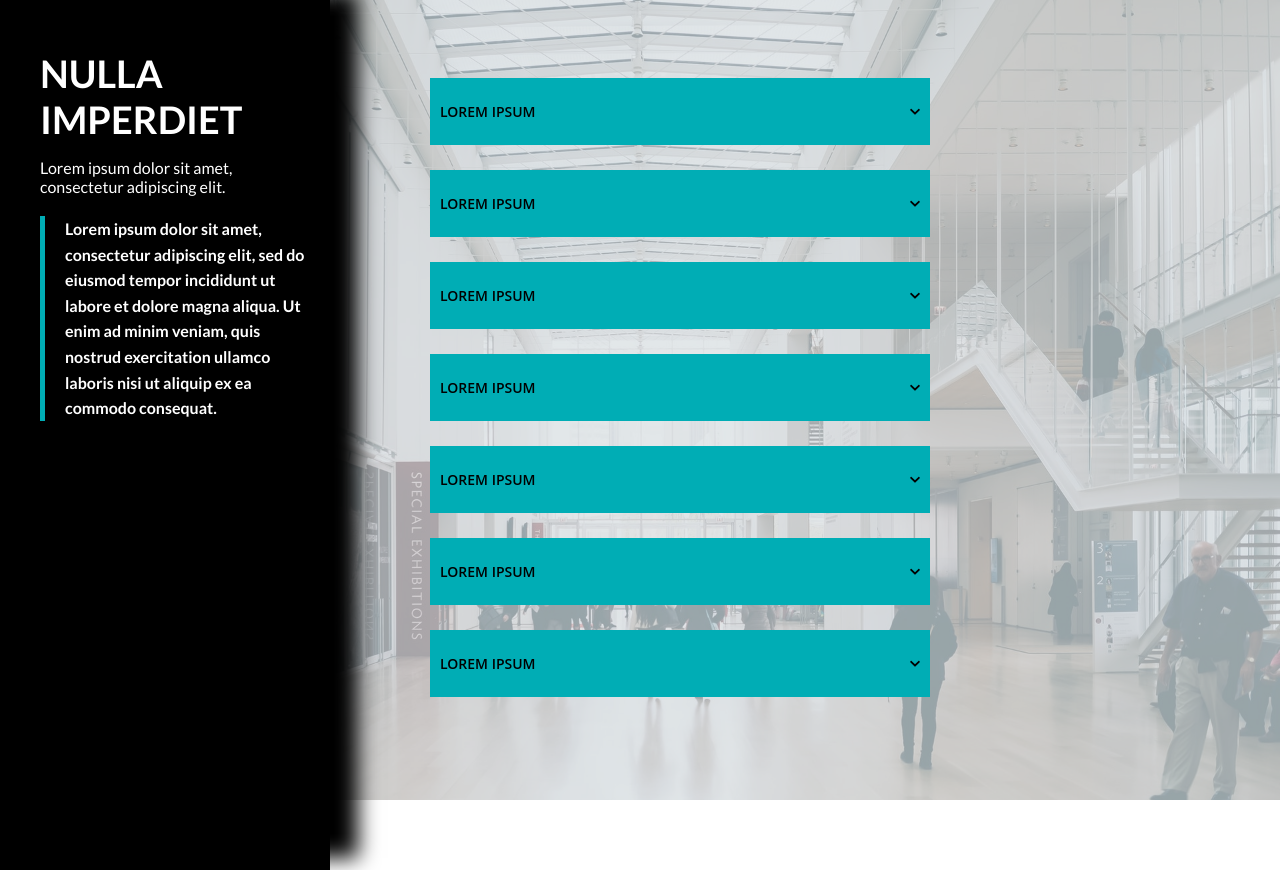
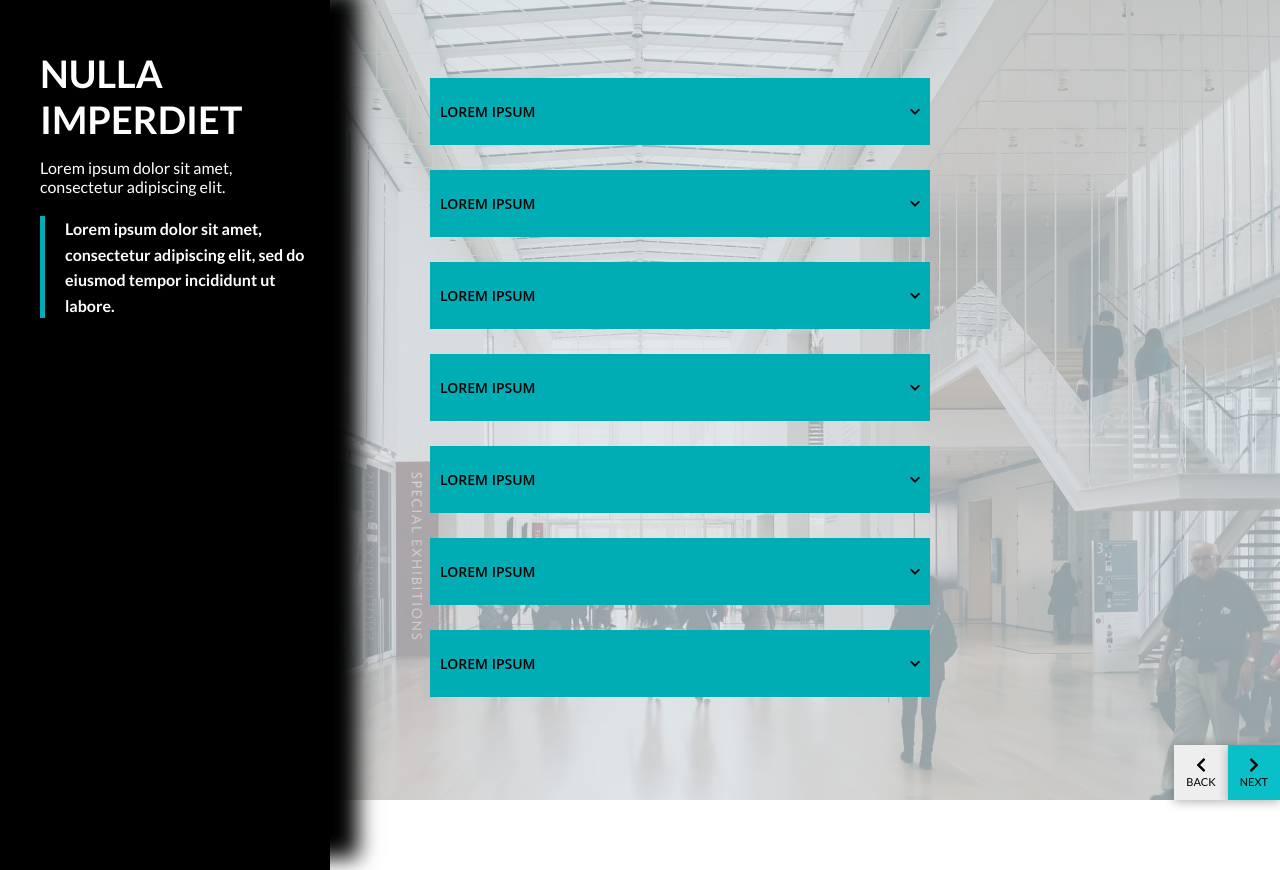
Before and after one commit to trinajoy/react-accordian-demo, a React (Create React App) app: page / in a window 1280 px wide. Built offline with nearby package versions, Linux system fonts and the light colour scheme.

Commit message:
add pagination arrows

```diff
--- a/src/components/Accordian/Accordian.js
+++ b/src/components/Accordian/Accordian.js
@@ -1,6 +1,6 @@
 import React, {useState, useRef} from "react";
 import "./Accordian.css";
-import Chevron from "../Chevron";
+import ChevronDown from "../Chevron/ChevronDown";
 
 function Accordian(props) {
   const [setActive, setActiveState] = useState("");
@@ -20,7 +20,7 @@ function Accordian(props) {
       <button className={`accordian ${setActive}`} onClick={toggleAccordian}>
         <p className="accordian__title"> {props.title} </p>
 
-        <Chevron className={`${setRotate}`} width={10} fill={"#000"} />
+        <ChevronDown className={`${setRotate}`} width={10} fill={"#000"} />
       </button>
       <div ref={content} style={{maxHeight: `${setHeight}`}} className="accordian__content">
         <div className="accordian__text" dangerouslySetInnerHTML={{__html: props.content}} />
--- a/src/components/Chevron.js
+++ b/src/components/Chevron/ChevronDown.js
@@ -1,6 +1,6 @@
 import React from "react";
 
-function Chevron(props) {
+function ChevronDown(props) {
   return (
     <svg className={props.className} height={props.height} width={props.width} xmlns="http://www.w3.org/2000/svg" viewBox="0 0 448 512">
       <path
@@ -11,4 +11,4 @@ function Chevron(props) {
   );
 }
 
-export default Chevron;
+export default ChevronDown;
--- /dev/null
+++ b/src/components/Chevron/ChevronLeft.js
@@ -0,0 +1,11 @@
+import React from "react";
+
+function ChevronLeft(props) {
+  return (
+    <svg className={props.className} height={props.height} width={props.width} xmlns="http://www.w3.org/2000/svg" viewBox="0 0 320 512">
+      <path fill={props.fill} d="M34.52 239.03L228.87 44.69c9.37-9.37 24.57-9.37 33.94 0l22.67 22.67c9.36 9.36 9.37 24.52.04 33.9L131.49 256l154.02 154.75c9.34 9.38 9.32 24.54-.04 33.9l-22.67 22.67c-9.37 9.37-24.57 9.37-33.94 0L34.52 272.97c-9.37-9.37-9.37-24.57 0-33.94z" />
+    </svg>
+  );
+}
+
+export default ChevronLeft;
--- /dev/null
+++ b/src/components/Chevron/ChevronRight.js
@@ -0,0 +1,14 @@
+import React from "react";
+
+function ChevronRight(props) {
+  return (
+    <svg className={props.className} height={props.height} width={props.width} xmlns="http://www.w3.org/2000/svg" viewBox="0 0 320 512">
+      <path
+        fill={props.fill}
+        d="M285.476 272.971L91.132 467.314c-9.373 9.373-24.569 9.373-33.941 0l-22.667-22.667c-9.357-9.357-9.375-24.522-.04-33.901L188.505 256 34.484 101.255c-9.335-9.379-9.317-24.544.04-33.901l22.667-22.667c9.373-9.373 24.569-9.373 33.941 0L285.475 239.03c9.373 9.372 9.373 24.568.001 33.941z"
+      />
+    </svg>
+  );
+}
+
+export default ChevronRight;
--- a/src/components/HomePage/HomePage.css
+++ b/src/components/HomePage/HomePage.css
@@ -24,6 +24,12 @@
   margin-right: 100px;
 }
 
+.pagination-container {
+  position: fixed;
+  bottom: 0;
+  right: 0;
+}
+
 @media (max-width: 750px) {
   .side-content {
     display: none;
--- a/src/components/HomePage/HomePage.js
+++ b/src/components/HomePage/HomePage.js
@@ -1,8 +1,10 @@
 import React from "react";
 import "./HomePage.css";
 import Accordian from "../Accordian/Accordian";
+import Pagination from "../Pagination/Pagination";
 import SideBar from "../SideBar/SideBar";
 import copy from "../copy";
+
 function HomePage() {
   return (
     <div className="home-bg">
@@ -15,6 +17,9 @@ function HomePage() {
           <Accordian key={element.id} title={element.title} content={element.content} />
         ))}
       </div>
+      <div className="pagination-container">
+        <Pagination />
+      </div>
     </div>
   );
 }
--- /dev/null
+++ b/src/components/Pagination/Pagination.css
@@ -0,0 +1,29 @@
+.arrow-container {
+  display: flex;
+  flex-direction: row;
+  font-size: 11px;
+}
+
+.arrow-container p {
+  margin: 0;
+}
+
+.chevron-left {
+  background-color: #eeeeee;
+}
+
+.chevron-right {
+  background-color: #09c0c9;
+}
+
+.chevron-right,
+.chevron-left {
+  padding: 12px;
+  box-shadow: 0 2px 10px rgba(0, 0, 0, 0.3);
+  transition: transform 1s;
+}
+
+.chevron-right:hover,
+.chevron-left:hover {
+  transform: scale(1.1);
+}
--- /dev/null
+++ b/src/components/Pagination/Pagination.js
@@ -0,0 +1,21 @@
+import React from "react";
+import "./Pagination.css";
+import ChevronLeft from "../Chevron/ChevronLeft";
+import ChevronRight from "../Chevron/ChevronRight";
+
+function Pagination() {
+  return (
+    <div className="arrow-container">
+      <div className="chevron-left">
+        <ChevronLeft width={10} fill={"#000"} />
+        <p> BACK </p>
+      </div>
+      <div className="chevron-right">
+        <ChevronRight width={10} fill={"#000"} />
+        <p> NEXT </p>
+      </div>
+    </div>
+  );
+}
+
+export default Pagination;
--- a/src/components/SideBar/SideBar.js
+++ b/src/components/SideBar/SideBar.js
@@ -7,7 +7,7 @@ function SideBar() {
       <h1> NULLA IMPERDIET</h1>
       <p>Lorem ipsum dolor sit amet, consectetur adipiscing elit. </p>
 
-      <blockquote>Lorem ipsum dolor sit amet, consectetur adipiscing elit, sed do eiusmod tempor incididunt ut labore et dolore magna aliqua. Ut enim ad minim veniam, quis nostrud exercitation ullamco laboris nisi ut aliquip ex ea commodo consequat. </blockquote>
+      <blockquote>Lorem ipsum dolor sit amet, consectetur adipiscing elit, sed do eiusmod tempor incididunt ut labore. </blockquote>
     </div>
   );
 }
```
